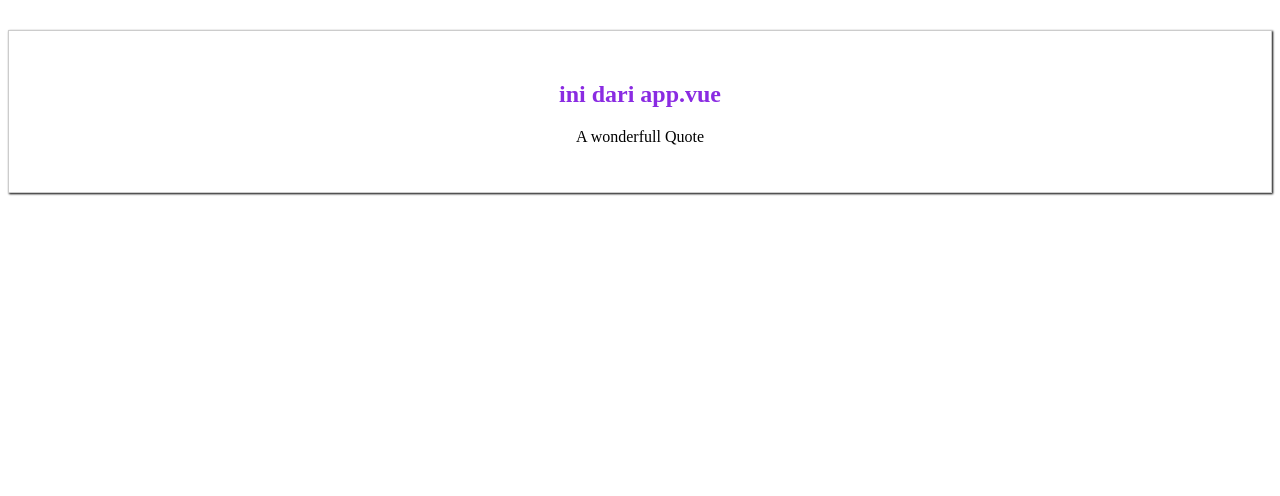
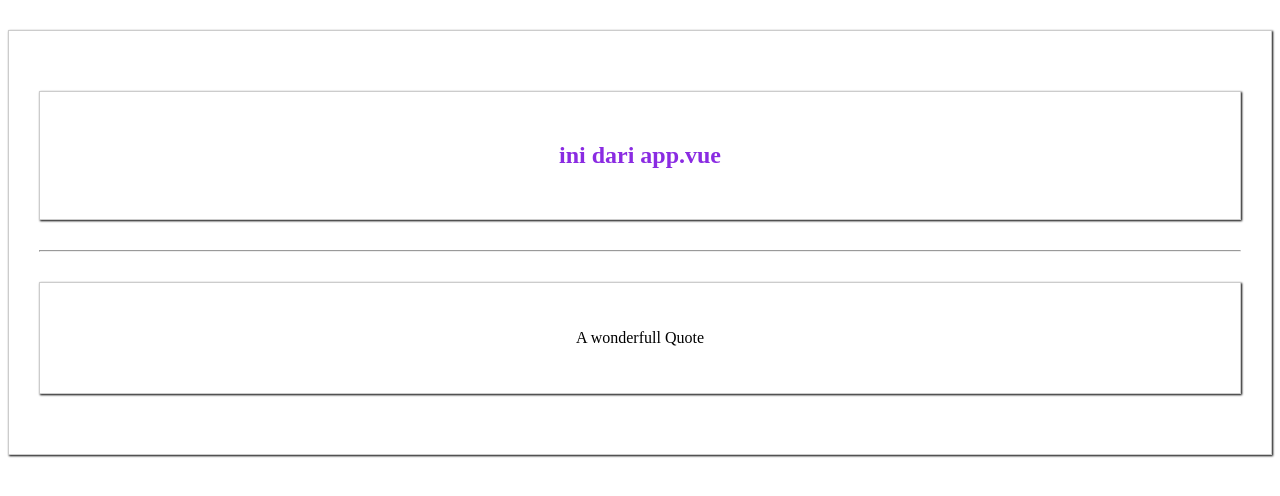
Before and after one commit to saifudinzezy/vue-slot, a Vue app: page / in a window 1280 px wide. Shown: the top 496 px of the page. Built offline with nearby package versions, Linux system fonts and the light colour scheme.

Commit message:
slot name (title, content)

```diff
--- a/src/App.vue
+++ b/src/App.vue
@@ -4,8 +4,8 @@
       <div class="col-xs-12">
         <app-quote>
           <!-- //kirim ke anak untuk di render. -->
-          <h2>{{quoteTitle}}</h2>
-          <p>A wonderfull Quote</p>
+          <h2 slot="title">{{quoteTitle}}</h2>
+          <p slot="content">A wonderfull Quote</p>
         </app-quote>
       </div>
     </div>
--- a/src/components/Quote.vue
+++ b/src/components/Quote.vue
@@ -1,6 +1,12 @@
 <template>
   <div>
-    <slot></slot>
+    <div class="title">
+      <slot name="title"></slot>
+    </div>
+    <hr />
+    <div>
+      <slot name="content"></slot>
+    </div>
   </div>
 </template>
 
@@ -19,4 +25,7 @@ div {
 h2 {
   color: blueviolet;
 }
+title {
+  font-style: italic;
+}
 </style>
```
